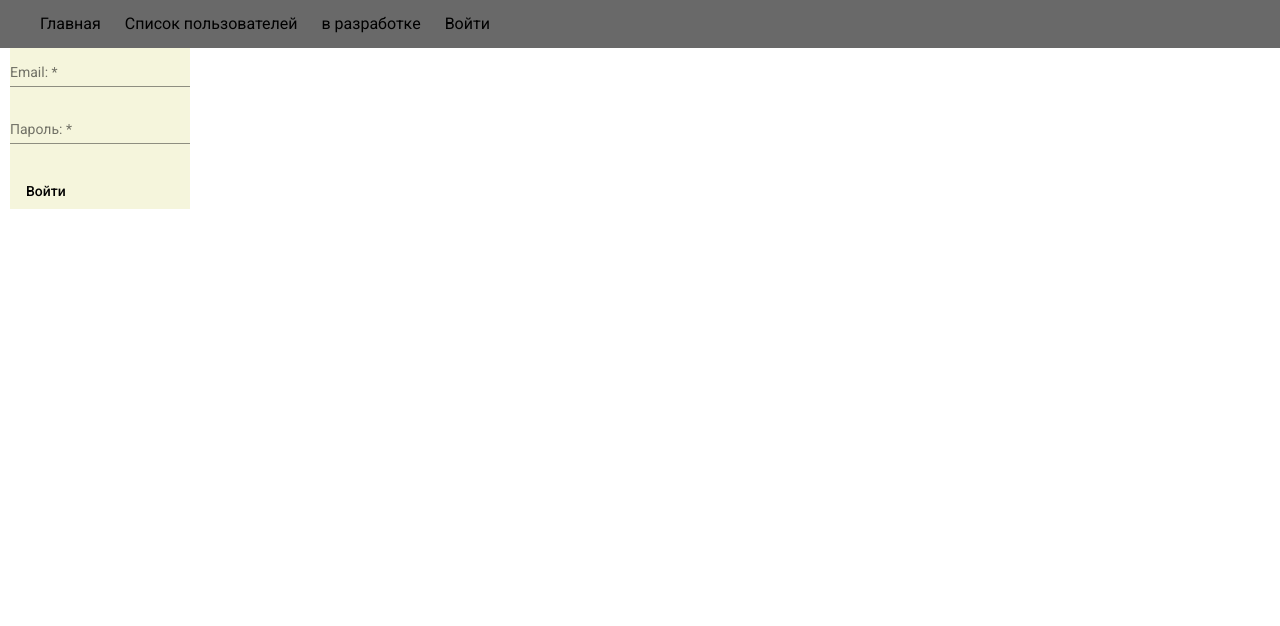
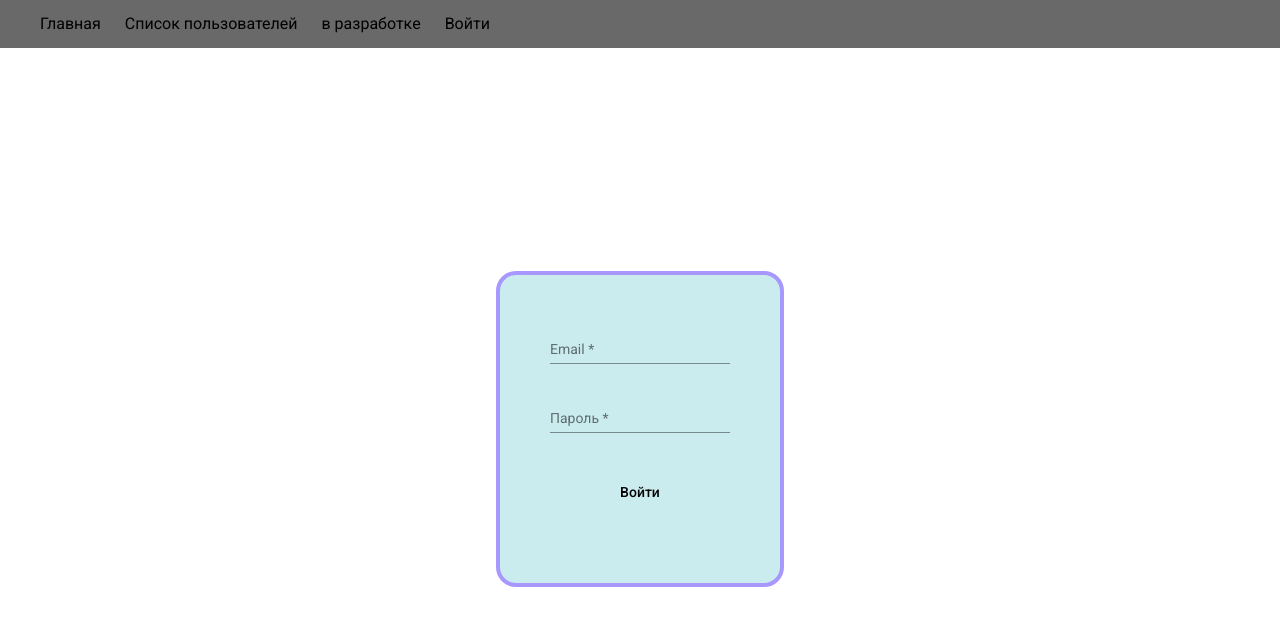
Before and after one commit to KyrAt0r/BookShare-v2, an Angular app: page /login in a window 1280 px wide. Shown: the top 626 px of the page. Built offline with nearby package versions, Linux system fonts and the light colour scheme.

Commit message:
Были навешаны стили на компоненты

```diff
--- a/src/app/components/app-shell/app-shell.component.scss
+++ b/src/app/components/app-shell/app-shell.component.scss
@@ -1,12 +1,14 @@
 
 :host {
-  display: flex;
-  flex-flow: column nowrap;
-  flex: auto;
+  display: grid;
+  grid-template-columns: 1fr;
+  grid-template-rows: 0.1fr 2fr;
+  gap: 10px 0px;
+  height: 100%;
 }
 
+
 nav {
-
   background-color: #696969;
 
   ul {
@@ -26,10 +28,7 @@ nav {
 }
 
 main {
-  display: flex;
-  padding-top: 0;
-  padding-right: 10px;
-  padding-left: 10px;
-  padding-bottom: 0;
+  padding: 0 10px;
   overflow: auto;
+  height: 100%;
 }
--- a/src/app/modules/authentication/components/authentication-login/authentication-login.component.html
+++ b/src/app/modules/authentication/components/authentication-login/authentication-login.component.html
@@ -1,17 +1,19 @@
-<div class="main">
-  <form class="example-form" [formGroup]="form">
+<div class="grid-container">
+  <form class="example-form login login-container" [formGroup]="form" (ngSubmit)="onSubmit()">
+
+      <div class="email">
         <mat-form-field class="example-full-width">
-      <mat-label>Email:</mat-label>
+          <mat-label>Email</mat-label>
           <input
             type="email"
             matInput
             formControlName="email"
-        placeholder="E-mail"
+            placeholder="Адрес эл. почты"
           />
           <mat-error
             *ngIf="form.get('email').hasError('email') && !form.get('email').hasError('required')"
           >
-        Please enter a valid email address
+            Ввено неправильное значение
           </mat-error>
           <mat-error
             *ngIf="form.get('email')?.invalid && (form.get('email')?.touched || form.get('email')?.dirty)"
@@ -19,9 +21,10 @@
             Обязательно для заполнения
           </mat-error>
         </mat-form-field>
-    <p>
+      </div>
+      <div class="pass">
         <mat-form-field class="example-full-width">
-        <mat-label>Пароль:</mat-label>
+          <mat-label>Пароль</mat-label>
           <input
             type="password"
             matInput
@@ -31,7 +34,7 @@
           <mat-error
             *ngIf="form.get('password').hasError('password') && !form.get('password').hasError('password')"
           >
-          Please enter a valid email address
+            Ввено неправильное значение
           </mat-error>
           <mat-error
             *ngIf="form.get('password')?.invalid && (form.get('password')?.touched || form.get('password')?.dirty)"
@@ -39,9 +42,13 @@
             Обязательно для заполнения
           </mat-error>
         </mat-form-field>
-    </p>
+      </div>
+      <div class="button">
         <button mat-button type="submit">Войти</button>
-
+      </div>
+    <div>
+      <mat-error *ngIf="errMessage">111111</mat-error>
+    </div>
 
   </form>
 </div>
--- a/src/app/modules/authentication/components/authentication-login/authentication-login.component.scss
+++ b/src/app/modules/authentication/components/authentication-login/authentication-login.component.scss
@@ -1,22 +1,47 @@
-.main{
-  display: flex;
+.grid-container {
+  display: grid;
+  grid-template-columns: repeat(3, 1fr);
+  grid-template-rows: repeat(3, 1fr);
+  gap: 20px 10px;
+  justify-items: center;
   align-items: center;
-  justify-content: center;
-  background: beige;
-  padding: 0;
-  margin: 0;
-  width: 100%;
+  height: 100%;
 }
+
+.login {
+  display: grid;
+  grid-template-columns: 1fr 1fr;
+  grid-template-rows: repeat(3, 1fr);
+  gap: 13px 0px;
+  grid-area: 2 / 2 / 3 / 3;
+  justify-items: center;
+  align-items: center;
+}
+
+.login-container{
+  padding: 50px;
+  border: 4px solid #a797ff;
+  border-radius: 20px;
+  background-color: #cbecef;
+}
+
+.button {
+  grid-area: 3 / 1 / 4 / 3;
+}
+
+.email {
+  grid-area: 1 / 1 / 2 / 3;
+}
+
+.pass {
+  grid-area: 2 / 1 / 3 / 3;
+}
+
 
 .example-form {
   min-width: 150px;
   max-width: 500px;
-  width: 100%;
 
-}
-
-td {
-  padding-right: 8px;
 }
 
 .example-full-width {
--- a/src/app/modules/authentication/components/authentication-login/authentication-login.component.ts
+++ b/src/app/modules/authentication/components/authentication-login/authentication-login.component.ts
@@ -1,5 +1,5 @@
 import {Component} from '@angular/core';
-import {FormBuilder, FormGroup, Validators} from '@angular/forms';
+import {FormBuilder, Validators} from '@angular/forms';
 import {AuthService} from '../../../../services/auth.service';
 import {Router} from '@angular/router';
 
@@ -11,7 +11,7 @@ import {Router} from '@angular/router';
 export class AuthenticationLoginComponent {
   form = this.fb.group({
     email: ['', [Validators.required, Validators.email]],
-    password: ['', [Validators.required, Validators.minLength(4)]],
+    password: ['', [Validators.required, Validators.minLength(3)]],
   });
   errMessage: string;
 
@@ -24,10 +24,10 @@ export class AuthenticationLoginComponent {
 
   onSubmit() {
     if (this.authService.logIn(this.form.get('email').value, this.form.get('password').value)) {
-      console.log(this.authService.logIn(this.form.get('username')?.value, this.form.get('password').value));
       this.router.navigate(['home']);
     } else {
       this.errMessage = 'Пользователь не найден или неверный пароль';
     }
+    // console.log(this.authService.logIn(this.form.get('username')?.value, this.form.get('password').value));
   }
 }
--- a/src/app/services/auth.service.ts
+++ b/src/app/services/auth.service.ts
@@ -18,6 +18,10 @@ export class AuthService {
 
 
   logIn(email: string, password: string) {
+    console.log(this.http.get<UserAuth[]>('./assets/data/users.json')
+      .subscribe(data => {
+        return data.some(x => x.email === email && x.password === password);
+      }));
     return this.http.get<UserAuth[]>('./assets/data/users.json')
       .subscribe(data => {
         return data.some(x => x.email === email && x.password === password);
```
Lines whose indentation alone changed are shown as unchanged.
